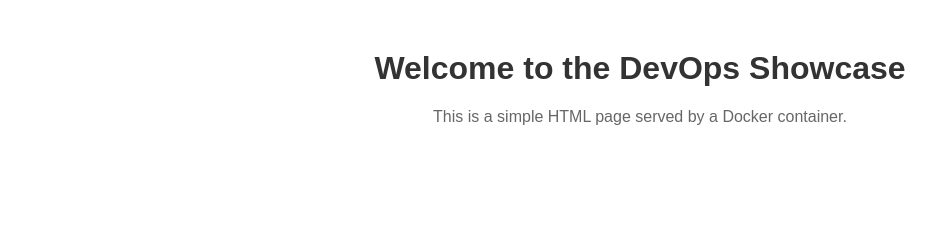
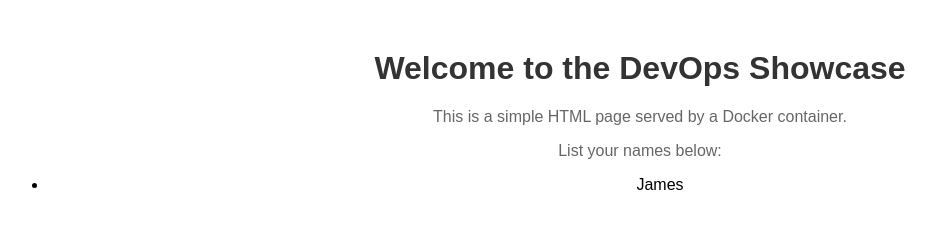
Before and after one commit to guesty1234/interns-devops-demo, a plain HTML site: page index.html in a window 1280 px wide. Shown: the whole page, without its empty margins (0-936 px from the left). Drawn offline with Linux system fonts and the light colour scheme.

Commit message:
Update index.html

```diff
--- a/index.html
+++ b/index.html
@@ -21,5 +21,9 @@
 <body>
     <h1>Welcome to the DevOps Showcase</h1>
     <p>This is a simple HTML page served by a Docker container.</p>
+    <p>List your names below:</p>
+    <ul>
+        <li>James</li>
+    </ul>
 </body>
 </html>
```
